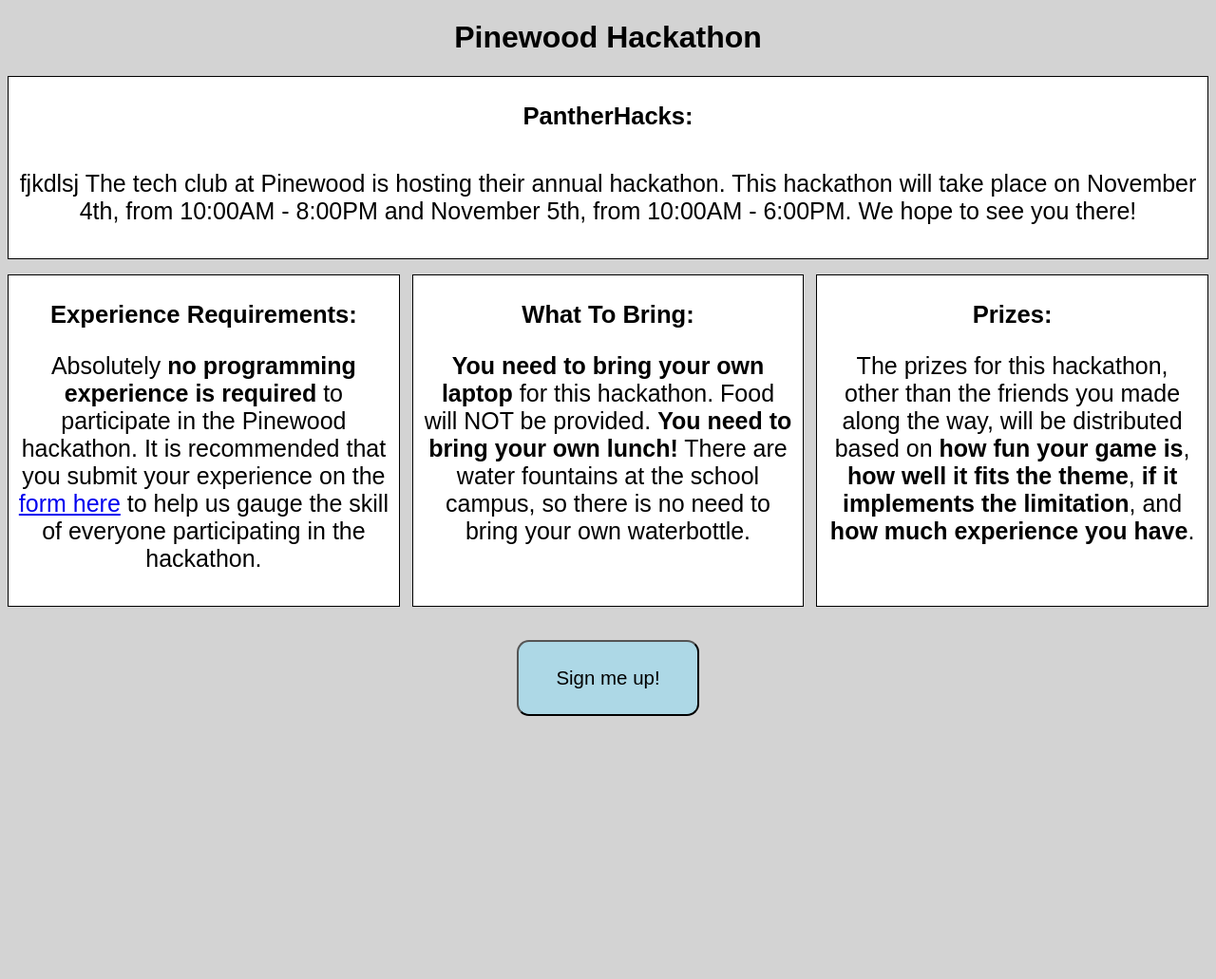
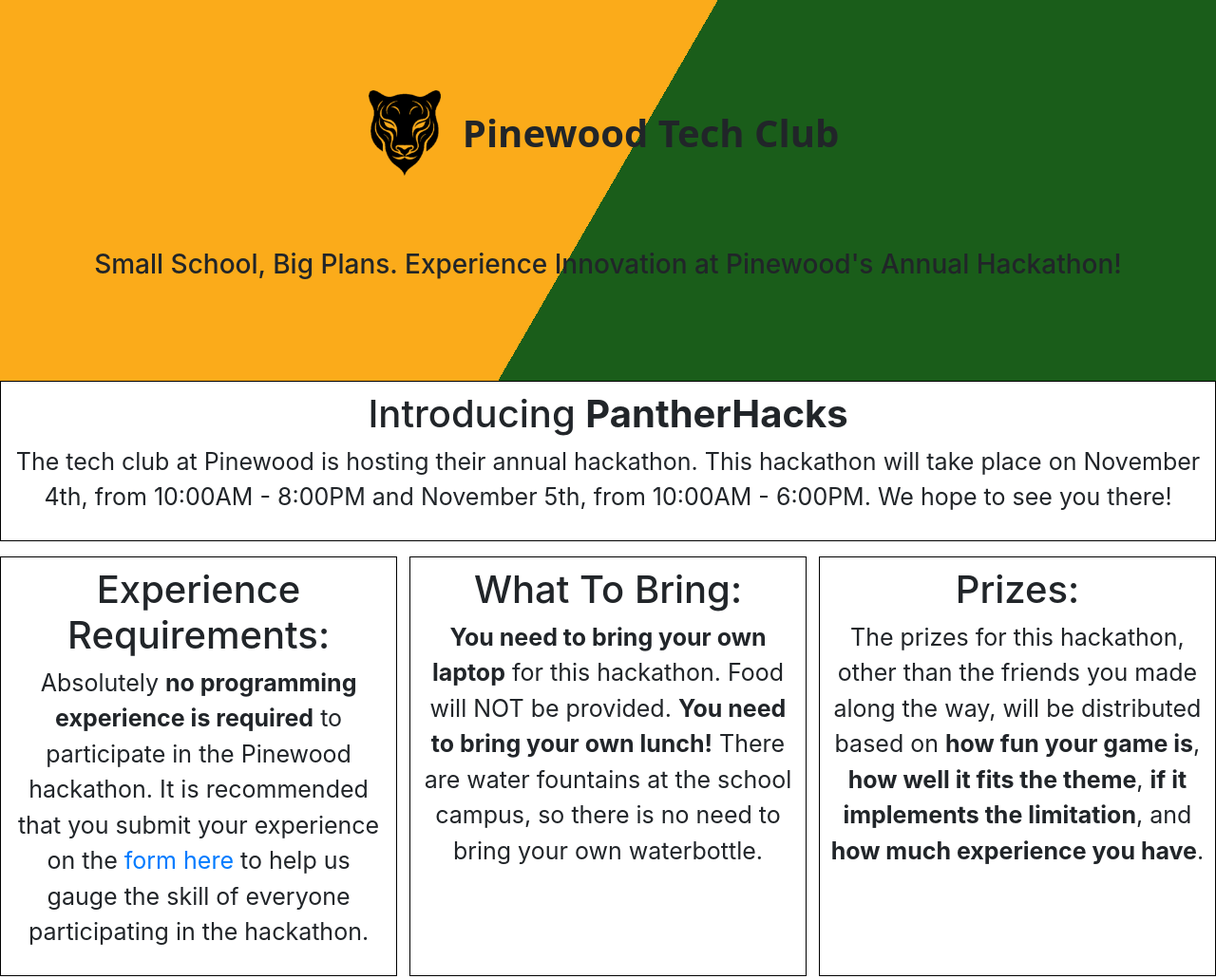
Before and after one commit to Pinewood-Tech-Club/pantherHacks, a plain HTML site: page index.html in a window 1280 px wide. Shown: the top 1031 px of the page at 95% size. Before the commit the page ends 800 px from the top, so only its background shows below. Drawn offline with nearby package versions, Linux system fonts and the light colour scheme.

Commit message:
TitleSection + Slogan

```diff
--- a/index.css
+++ b/index.css
@@ -10,8 +10,7 @@
         text-align: center;
     }
     #mainTitle {
-        display: flex;
-        justify-content: center;
+        font-size: larger;
     }
     #mainContainer {
         display: flex;
@@ -66,3 +65,28 @@
         margin-top: 5px;
         opacity: 50%;
     }
+
+.coloredSection {
+    background: #1A5D1A;
+    background: linear-gradient(120deg, #fbab1a 50%, #1A5D1A 50%);
+    /* background: linear-gradient(120deg, #fbab1a 0%, #1A5D1A 100%); if u like this one more, just uncomment it :) */
+    /* color: white;  */
+}
+.navbar {
+    padding: 0 0 4.5rem !important;
+}
+
+.navbar-brand {
+    font-family: 'Open Sans', sans-serif;
+    font-size: 2.5rem !important;
+    font-weight: bold ;
+    align-self: center;
+  }
+
+  .container-fluid {
+    padding: 7% 15%;
+  }
+
+.navbar-expand-md {
+    justify-content: center !important;
+}
--- a/index.html
+++ b/index.html
@@ -6,13 +6,25 @@
         <link rel="preconnect" href="https://fonts.googleapis.com">
         <link rel="preconnect" href="https://fonts.gstatic.com" crossorigin>
         <link href="https://fonts.googleapis.com/css2?family=Roboto+Mono:ital,wght@1,100&display=swap" rel="stylesheet">
+        <link rel="stylesheet" href="https://cdn.jsdelivr.net/npm/bootstrap@4.0.0/dist/css/bootstrap.min.css" integrity="sha384-Gn5384xqQ1aoWXA+058RXPxPg6fy4IWvTNh0E263XmFcJlSAwiGgFAW/dAiS6JXm" crossorigin="anonymous">
     </head>
     <body>
-        <h1 id="mainTitle">Pinewood Hackathon</h1>
+        <section id="titleSection" class="coloredSection">
+            <div class="container-fluid ">
+              <!--Navbar-->
+              <nav class="navbar navbar-expand-md navbar-dark">
+                <img class="navbar-brand " src="./TechClubPantherLogo.png" alt="image" height="100px">
+                <a class="navbar-brand">Pinewood Tech Club</a>
+              </nav>
+              <div>
+                  <h1 class="h3">Small School, Big Plans. Experience Innovation at Pinewood's Annual Hackathon!</p>
+                </div>
+
+            </div>
+          </section>
         <div id="DescriptionContainer">
-            <h1>PantherHacks:</h1>
+            <h1>Introducing <b>PantherHacks</b></h1>
             <p>
-                fjkdlsj
                 The tech club at Pinewood is hosting their annual hackathon. This hackathon will take place on November 4th, from 10:00AM - 8:00PM and November 5th, from 10:00AM - 6:00PM.
                 We hope to see you there!
             </p>
```
Also changed, not shown: TechClubPantherLogo.png (added).
